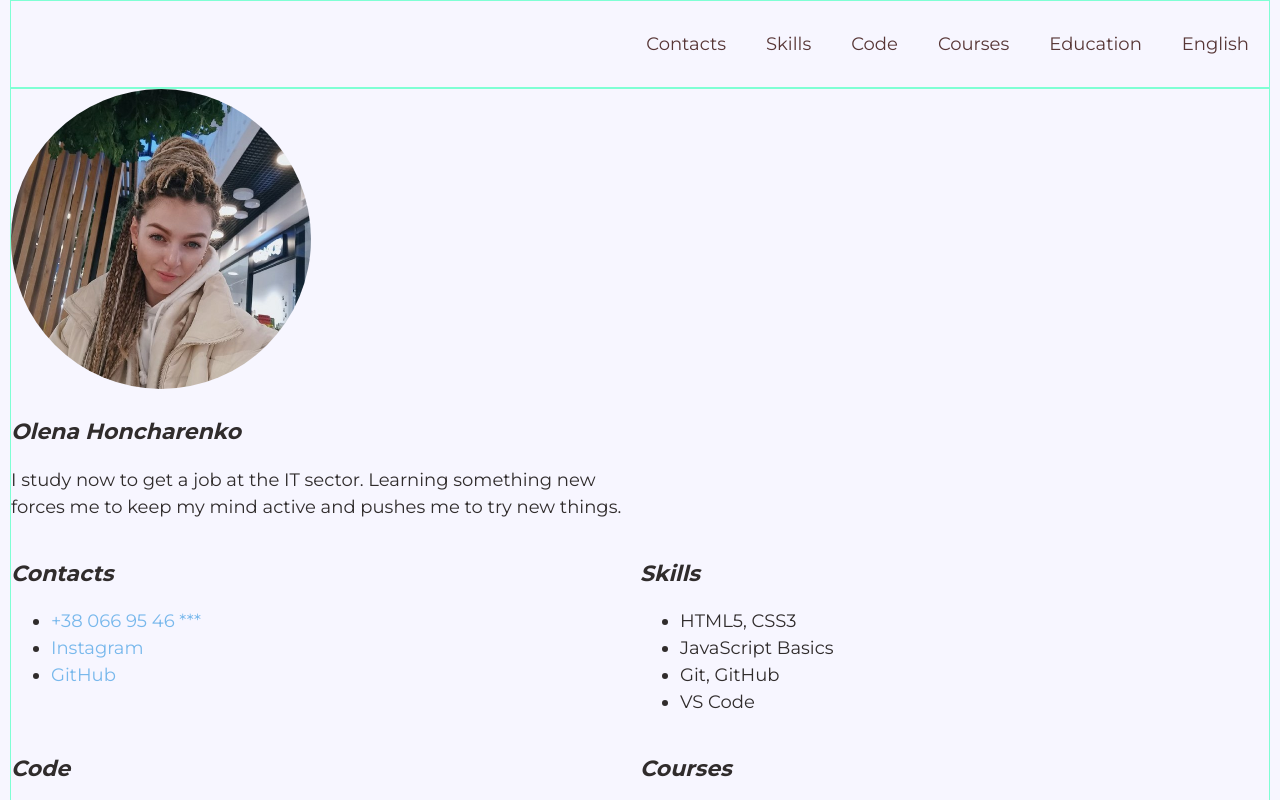
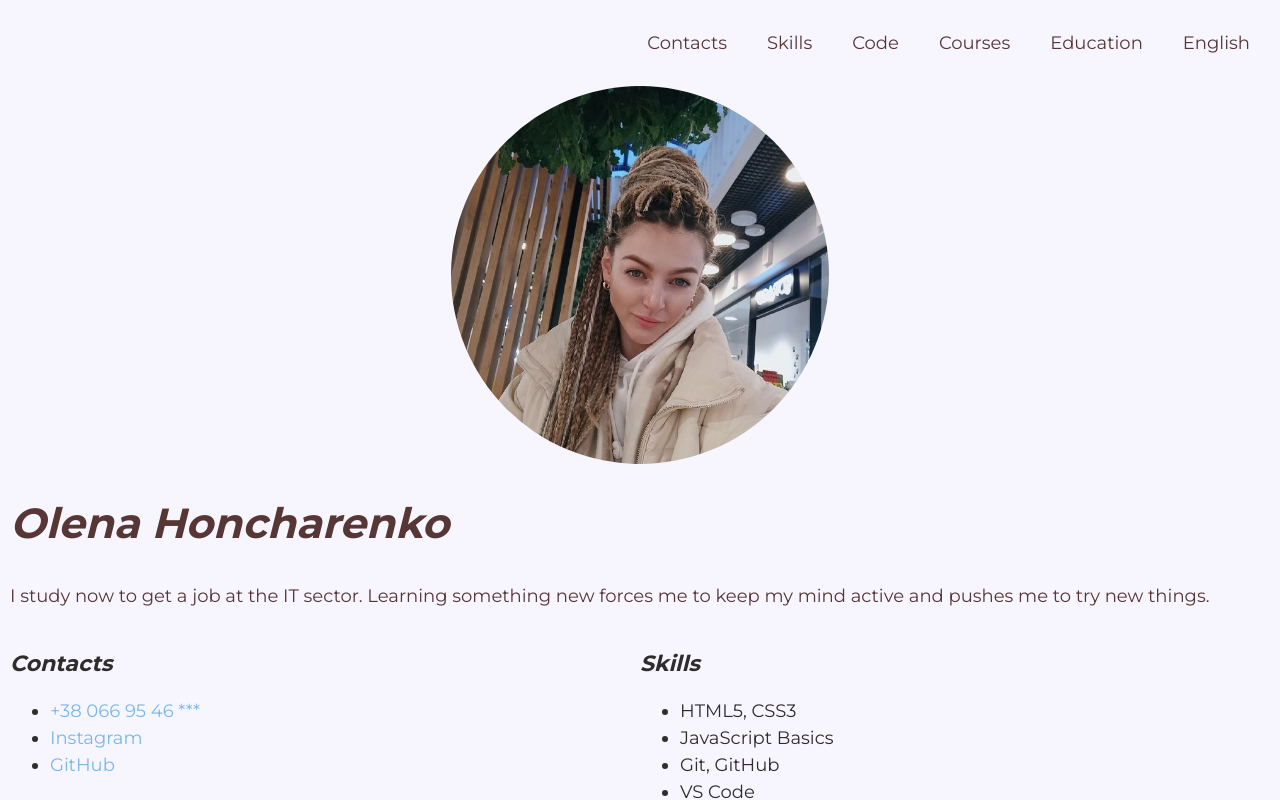
Before and after one commit to HelenaHo/rsschool-cv-STAGE0, a plain HTML site: page index.html in a window 1280 px wide. Shown: the top 800 px of the page. Drawn offline with Linux system fonts and the light colour scheme.

Commit message:
feat change information and style of main title

```diff
--- a/index.html
+++ b/index.html
@@ -30,10 +30,10 @@
         <main class="main">
 
             <div class="container profile-container">
-                <section class="section profile-section" id="profile">
-                    <img src="/HelenaHo.jpg" alt="Avatar photo" class="avatar-image">
-                    <h1 class="section-title">Olena Honcharenko</h1>
-                    <p>I study now to get a job at the IT sector. Learning something new forces me to keep my mind active and pushes me to try new things.</p>
+                <!-- <section class="section profile-section" id="profile"> -->
+                    <img class="avatar-image" src="/HelenaHo.jpg" alt="Avatar photo">
+                    <h1 class="section-title section-title-main">Olena Honcharenko</h1>
+                    <p class="profile-section-item">I study now to get a job at the IT sector. Learning something new forces me to keep my mind active and pushes me to try new things.</p>
                 </section>
             </div>
 
@@ -43,7 +43,7 @@
                     <h2 class="section-title">Contacts</h2>
                     <ul>
                         <li><div class="phone"><a href="tel:+380669546***">+38 066 95 46 ***</a></div></li>
-                        <li><a class="contact-link" href="https://www.instagram.com/">Instagram</a></li>
+                        <li><a class="contact-link" href="https://www.instagram.com/helen.shelen/">Instagram</a></li>
                         <li><a class="contact-link" href="https://github.com/HelenaHo">GitHub</a></li>
                     </ul>
                 </section>
@@ -97,7 +97,7 @@ return false;
                 <section class="section" id="english">
                     <h2 class="section-title">English</h2>
                     <ul>
-                        <li>Upper-Intermediate (A2+)</li>
+                        <li>Pre-Intermediate (A2+)</li>
                     </ul>
                 </section>
             </div>
--- a/style.css
+++ b/style.css
@@ -27,15 +27,14 @@ html {
   }
 
 .header {
-    border: 1px solid aquamarine;
+
 }
 
 .main {
-    border: 1px solid aquamarine;
+
 }
 
 .footer {
-    border: 1px solid aquamarine;
     display: flex;
     flex-wrap: wrap;
 }
@@ -72,12 +71,14 @@ html {
 }
 
 .profile-container {
-
+    flex-wrap: wrap;
+    align-items: center;
+    flex-direction: column;
+    width: 100%;
 }
 
 .profile-section {
-    /* float: left; */
-
+    display: block;
 }
 
 .main-container {
@@ -86,8 +87,17 @@ html {
 }
 
 .avatar-image {
-    width: 300px;
+    width: 30%;
     border-radius: 50%;
+    margin: 0 auto;
+    min-width: 350px;
+    display: block;
+    margin: auto;
+
+}
+
+.profile-section-item {
+   color: #573636;
 }
 
 .phone a {
@@ -109,6 +119,12 @@ html {
     font-size: 22px;
     font-weight: bold;
     font-style: oblique;
+    width: 50%;
+}
+
+.section-title-main {
+    font-size: 42px;
+    color: #573636;
 }
 
 .contact-link {
@@ -129,7 +145,7 @@ html {
 
   .course_link:hover {
     text-decoration: underline;
-    color: #248032;
+
   }
 
   .school_logo {
```
